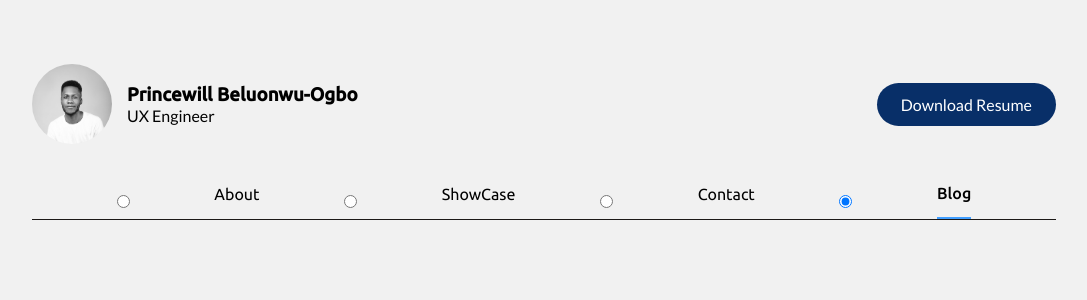
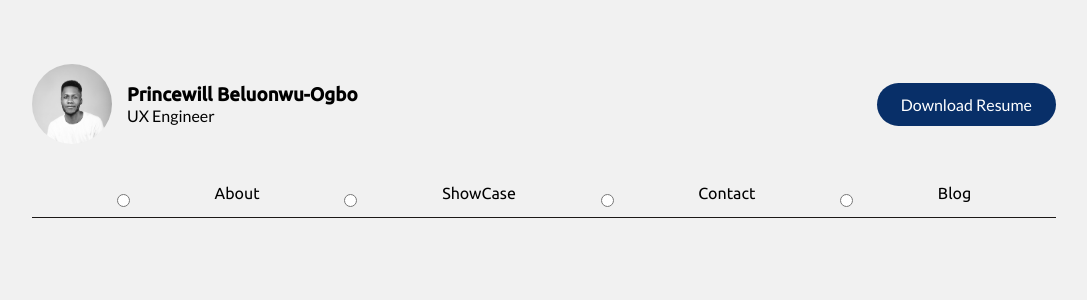
Before and after one commit to zubbyzillion/Portfolio, a React (Vite) app in the folder personal-portfolio/: page / in a window 1280 px wide. Shown: the top 300 px of the page, without its empty margins (96-1183 px from the left). Built offline with nearby package versions, Linux system fonts and the light colour scheme.

Commit message:
Updated rootVariable

```diff
--- a/personal-portfolio/src/App.jsx
+++ b/personal-portfolio/src/App.jsx
@@ -39,31 +39,10 @@ function Header() {
 }
 
 function Navigation() {
-  const [navigation, setNavigation] = useState(true);
-  const [selectedOption, setSelectedOptionchange] = useState(null);
+  const [navigation, setNavigation] = useState(false);
+  // const [selectedOption, setSelectedOptionchange] = useState(null);
   // const [isActive, setActive] = useState(false);
 
-
-  const selectedOptionChange = (e) => {
-    setSelectedOption(e.innerHTML);
-  };
-
-  function handleNavigation() {
-    // e.innerHTML();
-
-    setNavigation(!navigation) ? "" : true;
-
-    // checked === true ? setNavigation(() => "checked") : setNavigation("");
-
-    // {setNavigation(navigation === true ? navigation === false : "")}
-
-    // setNavigation(navigation => !navigation);
-    // navigation === true ? setNavigation(() => "checked") : setNavigation("");
-  }
-
-  console.log(navigation);
-  console.log(setNavigation);
-  // console.log(isActive);
 
   return (
     <div className="navigation_list_section">
@@ -72,17 +51,17 @@ function Navigation() {
           <li className="navigation_active_list" id="#About">About</li>
         </button> */}
         <div className="navigation_data_list_w">
-          <input type="radio" name="navaigation_data_list" value="about" id="#About" className="active" checked={navigation} onChange={handleNavigation} />
-          <label for="about" onClick={ handleNavigation }>About</label>
+          <input key="about" type="radio" name="navaigation_data_list" value="about" id="#About"  />
+          <label htmlFor="about">About</label>
 
-          <input type="radio" name="navaigation_data_list" value="showcase" id="#ShowCase" className="active" checked={navigation} onChange={handleNavigation} />
-          <label for="showcase" onClick={ handleNavigation }>ShowCase</label>
+          <input key="showcase" type="radio" name="navaigation_data_list" value="showcase" id="#ShowCase" />
+          <label htmlFor="showcase">ShowCase</label>
 
-          <input type="radio" name="navaigation_data_list" value="contact" id="#Contact" className="active" checked={navigation} onChange={handleNavigation} />
-          <label for="contact" onClick={ handleNavigation }>Contact</label>
+          <input key="contact" type="radio" name="navaigation_data_list" value="contact" id="#Contact" />
+          <label htmlFor="contact">Contact</label>
 
-          <input type="radio" name="navaigation_data_list" value="blog" id="#Blog" className="active" checked={navigation} onChange={handleNavigation} />
-          <label for="blog" onClick={ handleNavigation }>Blog</label>
+          <input key="blog" type="radio" name="navaigation_data_list" value="blog" id="#Blog" />
+          <label htmlFor="blog">Blog</label>
         </div>
       </div>
     </div>
--- a/personal-portfolio/src/sass/_base.scss
+++ b/personal-portfolio/src/sass/_base.scss
@@ -15,12 +15,12 @@ html {
 body {
     font-family: $font-secondary;
     font-size: 1.6rem;
-    background: $color-gray;
+    background: var(--color-gray);
     padding: 6.4rem 12.8rem;
 
     ::selection {
-        color: $color-gray;
-        background-color: $color-light-blue;
+        color: var(--color-gray);
+        background-color: var(--color-light-blue);
     }
 }
 
--- a/personal-portfolio/src/sass/abstract/_variables.scss
+++ b/personal-portfolio/src/sass/abstract/_variables.scss
@@ -1,9 +1,11 @@
 // COLORS
-$color-white: #ffffff;
-$color-gray: #f1f1f1;
-$color-black: #1c1917;
-$color-dark-blue: #082f68;
-$color-light-blue: #409eff;
+:root {
+    --color-white: #ffffff;
+    --color-gray: #f1f1f1;
+    --color-black: #1c1917;
+    --color-dark-blue: #082f68;
+    --color-light-blue: #409eff;
+}
 
 // FONTS
 $font-primary: "Ubuntu", sans-serif;
--- a/personal-portfolio/src/sass/components/_navigation.scss
+++ b/personal-portfolio/src/sass/components/_navigation.scss
@@ -3,7 +3,7 @@
     align-items: center;
     justify-content: space-evenly;
 
-    border-bottom: 1px solid $color-black;
+    border-bottom: 1px solid var(--color-black);
 
     .navigation_list {
         width: 100%;
@@ -33,13 +33,12 @@
                 font-weight: 500;
                 width: 9.8rem;
                 border-radius: .2rem;
-                border-bottom: 3px solid $color-light-blue;
+                border-bottom: 3px solid var(--color-light-blue);
             }
         }
 
         .navigation_data_list_w {
             display: flex;
-            // grid-template-columns: 8rem 4rem 1fr;
             align-items: center;
             justify-content: space-evenly;
             -webkit-full-screen: -webkit-fill-available;
@@ -47,7 +46,7 @@
 
             &::before {
                 // display: block;
-                background-color: #f1f1f1;;
+                background-color: var(--color-gray);
             }
 
             &>input[type="radio"] {
@@ -55,14 +54,14 @@
                 cursor: pointer;
 
                 &::before {
-                    background-color: #f1f1f1;
+                    background-color: var(--color-gray);
                     width: 100%;
                 }
 
                 &:checked + label {
                     cursor: pointer;
                     font-weight: 500;
-                    border-bottom: 2px solid $color-light-blue;
+                    border-bottom: 2px solid var(--color-light-blue);
                 }
             }
 
@@ -71,11 +70,8 @@
             cursor: pointer;
             padding-bottom: 1.5rem;
             font-family: $font-primary;
-            transition: 0.6s;
+            transition: all 0.6s cubic-bezier(0.785, 0.135, 0.15, 0.86) ease-in;
 
         }
-        // .active {
-        //     border-bottom: 2px solid $color-light-blue;
-        // }
     }
 }
--- a/personal-portfolio/src/sass/pages/_home.scss
+++ b/personal-portfolio/src/sass/pages/_home.scss
@@ -35,18 +35,15 @@
         align-content: center;
         justify-content: center;
         text-decoration: none;
-        color: $color-white;
-        background-color: $color-dark-blue;
+        color: var(--color-white);
+        background-color: var(--color-dark-blue);
         padding: 1.2rem 2.4rem;
         border-radius: 2.4rem;
 
         transition: all .6s ease-in;
 
         &:hover {
-            // display: flex;
-            // align-items: center;
-            // justify-items: center;
-            background-color: $color-light-blue;
+            background-color: var(--color-light-blue);
 
             // font-family: Material Icons;
             // pointer-events: none;
```
